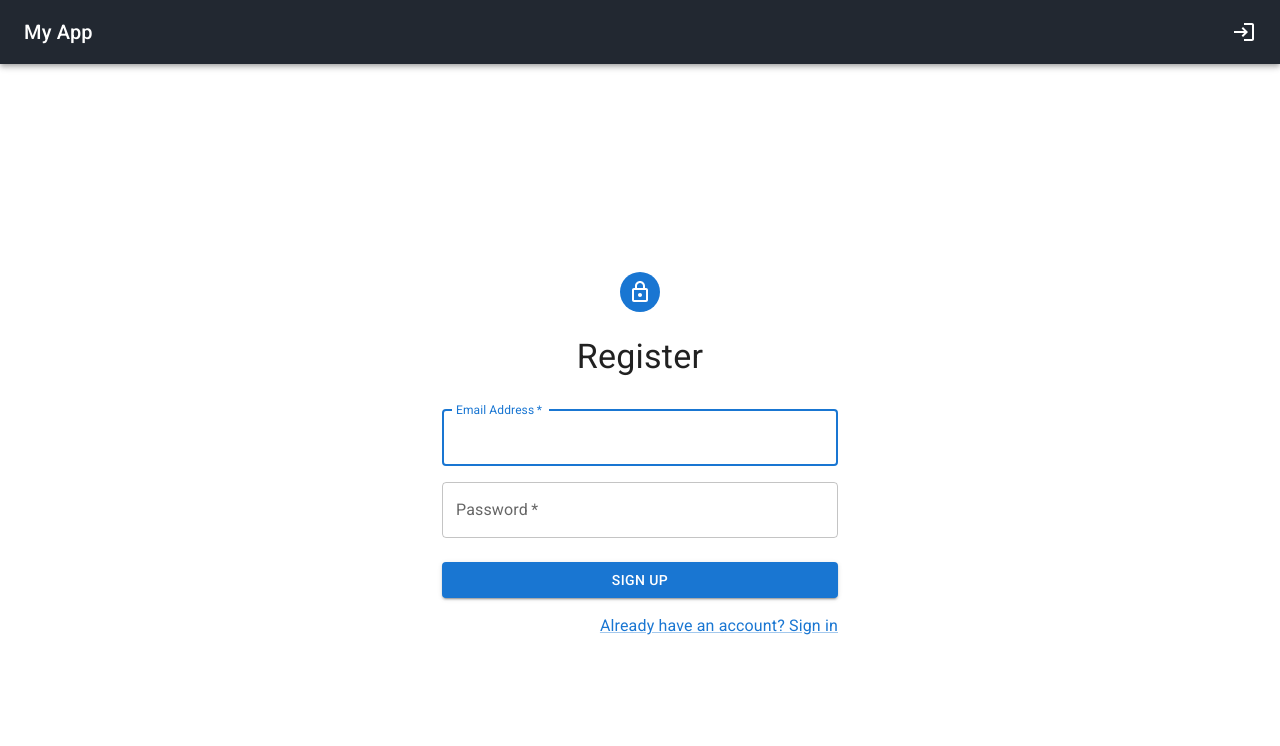
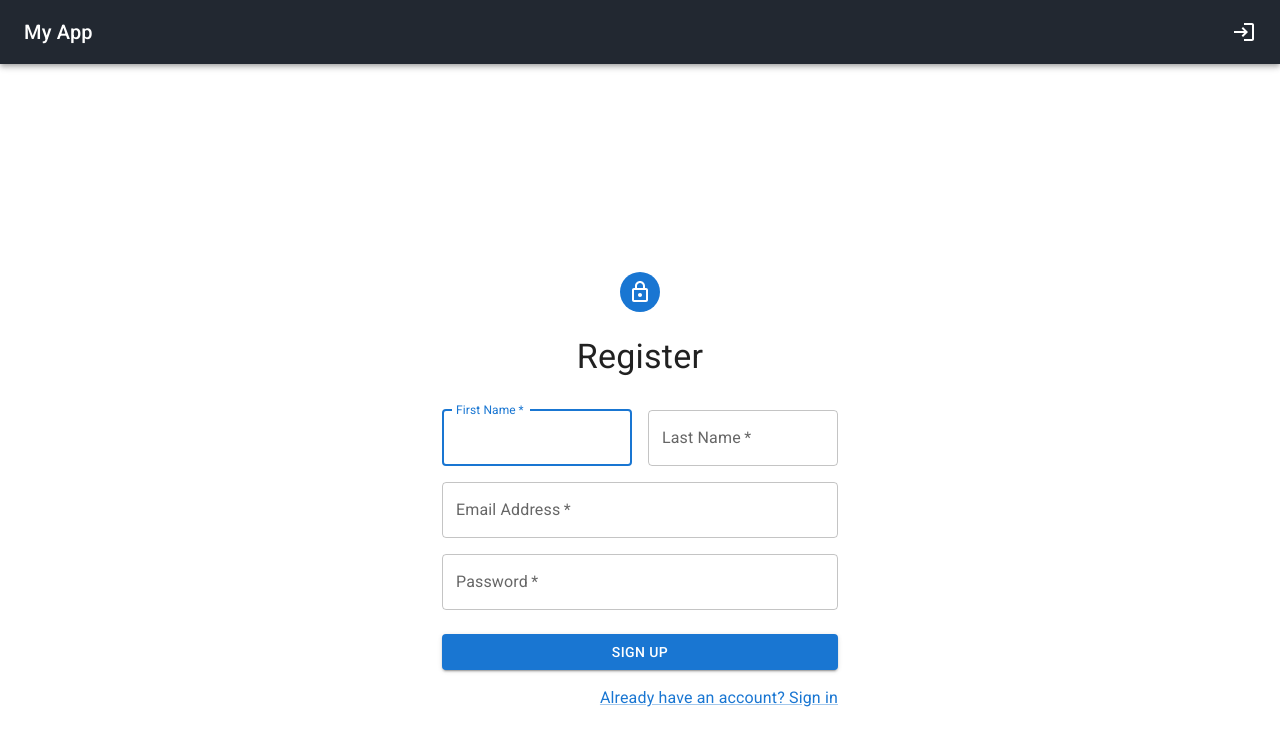
Before and after one commit to trifangrobert/seek-clip, a React (Create React App) app in the folder frontend/: page /signup in a window 1280 px wide. Shown: the top 746 px of the page. Built offline with nearby package versions, Linux system fonts and the light colour scheme; no server answers.

Commit message:
add first name and last name to user

```diff
--- a/frontend/src/components/Navbar.tsx
+++ b/frontend/src/components/Navbar.tsx
@@ -17,7 +17,7 @@ const Navbar = () => {
 
   const handleLogout = () => {
     logoutUser();
-    navigate("/");
+    navigate("/signin");
   };
 
   const handleLogin = () => {
--- a/frontend/src/context/AuthContext.tsx
+++ b/frontend/src/context/AuthContext.tsx
@@ -9,7 +9,7 @@ import React from "react";
 type UserContextType = {
   user: UserProfile | null;
   token: string | null;
-  registerUser: (email: string, password: string) => void;
+  registerUser: (email: string, password: string, firstName: string, lastName: string) => void;
   loginUser: (email: string, password: string) => void;
   logoutUser: () => void;
   isLoggedIn: () => boolean;
@@ -39,15 +39,17 @@ export const AuthProvider = ({ children }: Props) => {
     setLoading(false);
   }, []);
 
-  const registerUser = async (email: string, password: string) => {
+  const registerUser = async (email: string, password: string, firstName: string, lastName: string) => {
     console.log("Hello from registerUser")
-    await registerAPI(email, password)
+    await registerAPI(email, password, firstName, lastName)
       .then((res) => {
         console.log("Response for registerUser: ", res)
         if (res) {
           localStorage.setItem("token", JSON.stringify(res?.data.token));
           const userObj = {
-            email: res?.data.email,
+            email: res.data.email,
+            firstName: res.data.firstName,
+            lastName: res.data.lastName
           };
           localStorage.setItem("user", JSON.stringify(userObj));
           setToken(res?.data.token!);
@@ -87,7 +89,9 @@ export const AuthProvider = ({ children }: Props) => {
         if (res) {
           localStorage.setItem("token", JSON.stringify(res?.data.token));
           const userObj = {
-            email: res?.data.email,
+            email: res.data.email,
+            firstName: res.data.firstName,
+            lastName: res.data.lastName
           };
           localStorage.setItem("user", JSON.stringify(userObj));
           console.log("this is the user:", userObj);
--- a/frontend/src/models/Users.ts
+++ b/frontend/src/models/Users.ts
@@ -1,8 +1,12 @@
 export type UserProfile = {
     email: string,
+    firstName: string,
+    lastName: string
 }
 
 export type UserProfileToken = {
     email: string,
+    firstName: string,
+    lastName: string,
     token: string
 }
--- a/frontend/src/pages/auth/SignInPage.tsx
+++ b/frontend/src/pages/auth/SignInPage.tsx
@@ -1,6 +1,6 @@
 import React, { useEffect, useState } from "react";
-import { FormValues, FormErrors } from "../../models/ValidationTypes";
-import { validateForm } from "../../utils/validation";
+import { LoginFormValues, LoginFormErrors } from "../../models/ValidationTypes";
+import { validateLoginForm } from "../../utils/validation";
 import {
   Avatar,
   Box,
@@ -20,11 +20,11 @@ import { useNavigate } from "react-router-dom";
 export default function SignIn() {
   const { loginUser, user } = useAuthContext();
   const navigate = useNavigate();
-  const [formValues, setFormValues] = useState<FormValues>({
+  const [formValues, setFormValues] = useState<LoginFormValues>({
     email: "",
     password: "",
   });
-  const [errors, setErrors] = useState<FormErrors>({});
+  const [errors, setErrors] = useState<LoginFormErrors>({});
 
   const handleChange = (event: React.ChangeEvent<HTMLInputElement>) => {
     const { name, value } = event.target;
@@ -40,7 +40,7 @@ export default function SignIn() {
 
   const handleSubmit = (event: React.FormEvent<HTMLFormElement>) => {
     event.preventDefault();
-    const validationErrors = validateForm(formValues);
+    const validationErrors = validateLoginForm(formValues);
     setErrors(validationErrors);
     console.log(validationErrors);
     if (Object.keys(validationErrors).length === 0) {
--- a/frontend/src/pages/auth/SignUpPage.tsx
+++ b/frontend/src/pages/auth/SignUpPage.tsx
@@ -11,8 +11,8 @@ import {
 } from "@mui/material";
 import LockOutlinedIcon from "@mui/icons-material/LockOutlined";
 import React, { useEffect, useState } from "react";
-import { validateForm } from "../../utils/validation";
-import { FormValues, FormErrors } from "../../models/ValidationTypes";
+import { validateRegisterForm } from "../../utils/validation";
+import { RegisterFormValues, RegisterFormErrors } from "../../models/ValidationTypes";
 import { useAuthContext } from "../../context/AuthContext";
 import { ToastContainer } from "react-toastify";
 import { useNavigate } from "react-router-dom";
@@ -21,14 +21,17 @@ import { useNavigate } from "react-router-dom";
 export default function SignUp() {
   const navigate = useNavigate();
   const { registerUser, user } = useAuthContext();
-  const [formValues, setFormValues] = useState<FormValues>({
+  const [formValues, setFormValues] = useState<RegisterFormValues>({
     email: "",
     password: "",
+    firstName: "",
+    lastName: "",
   });
-  const [errors, setErrors] = useState<FormErrors>({});
+  const [errors, setErrors] = useState<RegisterFormErrors>({});
 
   const handleChange = (event: React.ChangeEvent<HTMLInputElement>) => {
     const { name, value } = event.target;
+    console.log(name, value);
     setFormValues((prev) => ({ ...prev, [name]: value }));
   };
 
@@ -42,13 +45,13 @@ export default function SignUp() {
 
   const handleSubmit = async (event: React.FormEvent<HTMLFormElement>) => {
     event.preventDefault();
-    const validationErrors = validateForm(formValues);
+    const validationErrors = validateRegisterForm(formValues);
     setErrors(validationErrors);
     console.log(validationErrors);
     if (Object.keys(validationErrors).length === 0) {
       // Form is valid, proceed with submission
       console.log("Form submission", formValues);
-      registerUser(formValues.email, formValues.password);
+      registerUser(formValues.email, formValues.password, formValues.firstName, formValues.lastName);
     }
   };
 
@@ -72,6 +75,36 @@ export default function SignUp() {
           </Typography>
           <Box component="form" onSubmit={handleSubmit} sx={{ mt: 2 }}>
             <Grid container spacing={2}>
+              <Grid item xs={6}>
+                <TextField
+                  required
+                  fullWidth
+                  id="firstName"
+                  label="First Name"
+                  name="firstName"
+                  autoComplete="firstName"
+                  autoFocus
+                  value={formValues.firstName}
+                  onChange={handleChange}
+                  error={!!errors.firstName}
+                  helperText={errors.firstName}
+                  />
+              </Grid>
+              <Grid item xs={6}>
+                <TextField
+                  required
+                  fullWidth
+                  id="lastName"
+                  label="Last Name"
+                  name="lastName"
+                  autoComplete="lastName"
+                  value={formValues.lastName}
+                  onChange={handleChange}
+                  error={!!errors.lastName}
+                  helperText={errors.lastName}
+                  />
+              </Grid>
+
               <Grid item xs={12}>
                 <TextField
                   required
@@ -80,7 +113,6 @@ export default function SignUp() {
                   label="Email Address"
                   name="email"
                   autoComplete="email"
-                  autoFocus
                   value={formValues.email}
                   onChange={handleChange}
                   error={!!errors.email}
--- a/frontend/src/services/AuthService.ts
+++ b/frontend/src/services/AuthService.ts
@@ -4,10 +4,12 @@ import { UserProfileToken } from "../models/Users";
 const authApi = process.env.REACT_APP_API_URL + "/api/auth";
 
 // might change the parameters
-export const registerAPI = async (email: string, password: string) => {
+export const registerAPI = async (email: string, password: string, firstName: string, lastName: string) => {
   const data = await axios.post<UserProfileToken>(authApi + "/register", {
     email: email,
     password: password,
+    firstName: firstName,
+    lastName: lastName,
   });
   return data;
 };
--- a/frontend/src/utils/validation.ts
+++ b/frontend/src/utils/validation.ts
@@ -1,7 +1,7 @@
-import { FormValues, FormErrors } from "../models/ValidationTypes";
+import { RegisterFormValues, RegisterFormErrors, LoginFormErrors, LoginFormValues } from "../models/ValidationTypes";
 
-export const validateForm = (values: FormValues): FormErrors => {
-  let errors: FormErrors = {};
+export const validateRegisterForm = (values: RegisterFormValues): RegisterFormErrors => {
+  let errors: RegisterFormErrors = {};
 
   if (!values.email) {
     errors.email = "Email is required";
@@ -15,5 +15,38 @@ export const validateForm = (values: FormValues): FormErrors => {
   else if (values.password.length < 8) {
     errors.password = "Password must be at least 8 characters long.";
   }
+
+  if (!values.firstName) {
+    errors.firstName = "First name is required.";
+  }
+  else if (values.firstName.length < 2) {
+    errors.firstName = "First name must be at least 2 characters long.";
+  }
+
+  if (!values.lastName) {
+    errors.lastName = "Last name is required.";
+  }
+  else if (values.lastName.length < 2) {
+    errors.lastName = "Last name must be at least 2 characters long.";
+  }
   return errors;
 };
+
+export const validateLoginForm = (values: LoginFormValues): LoginFormErrors => {
+  let errors: LoginFormErrors = {};
+
+  if (!values.email) {
+    errors.email = "Email is required";
+  } else if (!/\S+@\S+\.\S+/.test(values.email)) {
+    errors.email = "Email address is invalid.";
+  }
+
+  if (!values.password) {
+    errors.password = "Password is required.";
+  }
+  else if (values.password.length < 8) {
+    errors.password = "Password must be at least 8 characters long.";
+  }
+
+  return errors;
+}
```
Also changed, not shown: frontend/src/models/ValidationTypes.ts (+16 -2 lines), 2 other files (tests, documents, lock files or other folders).
